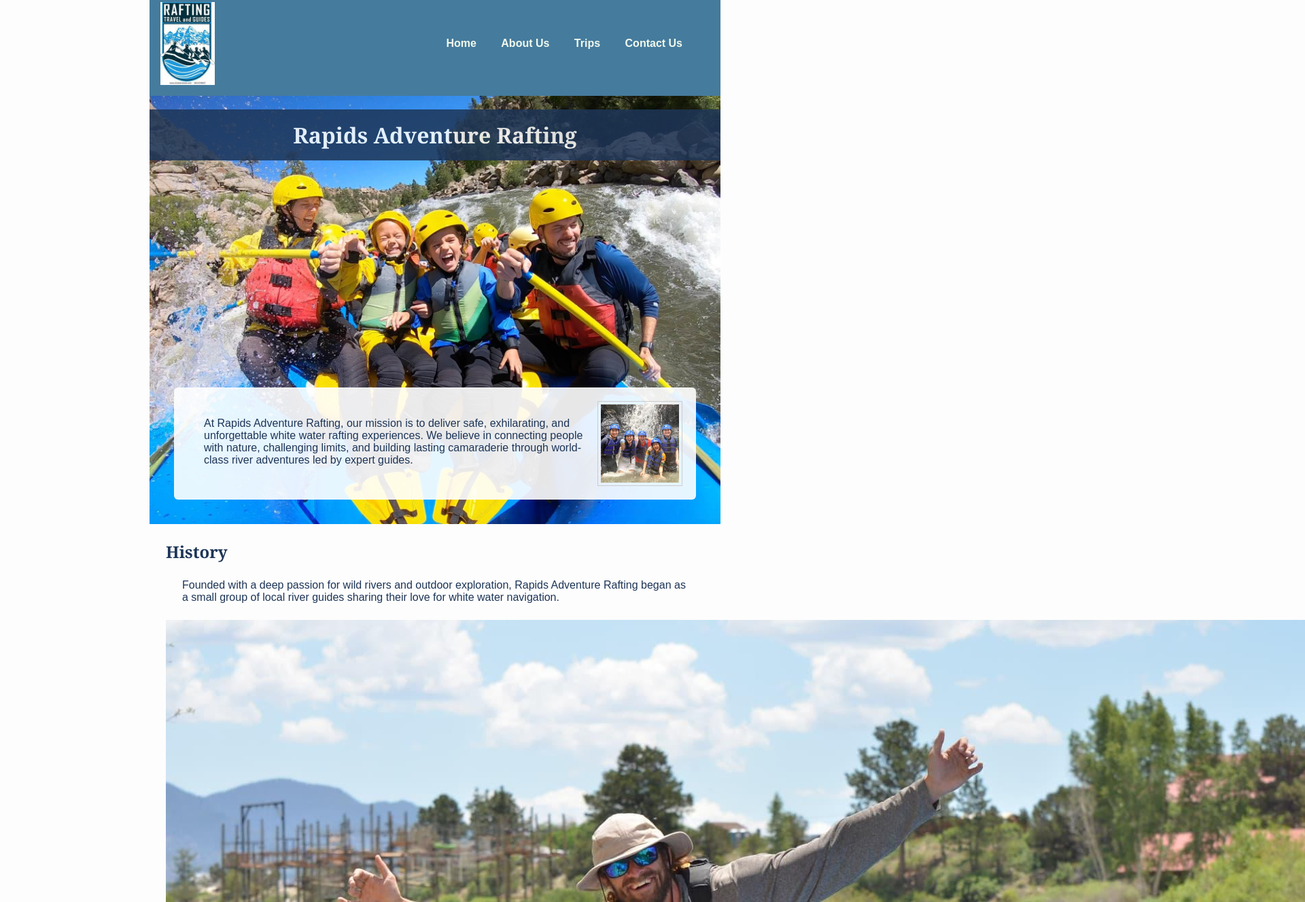
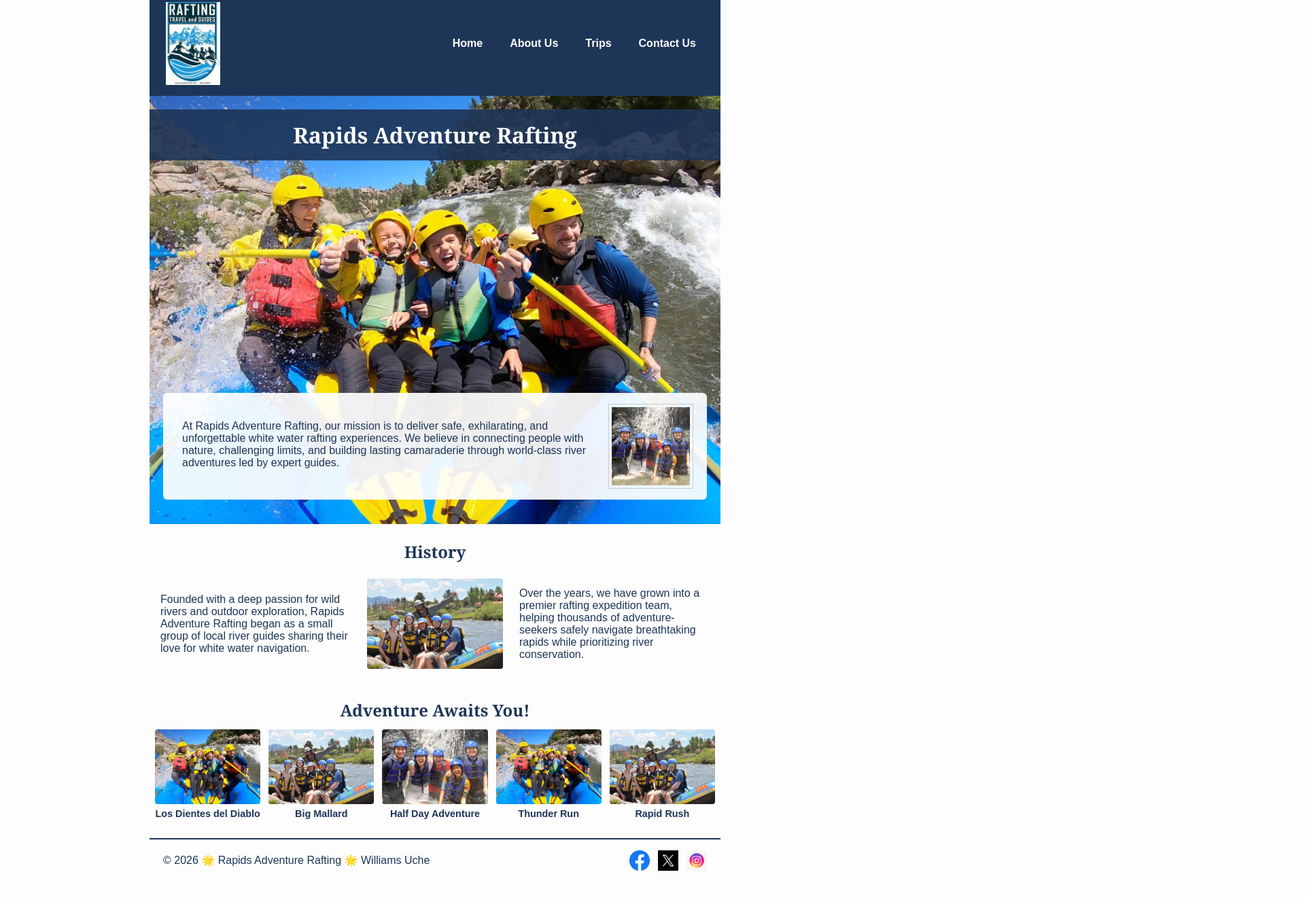
Before and after one commit to Willdad001/wdd130, a plain HTML site: page wwr/about.html in a window 1280 px wide. Shown: the part 13-1340 px from the top of the page at 68% size, 1920 px wide, since content can reach past the window. After the commit the page ends 1310 px from the top, so only its background shows below. Drawn offline with Linux system fonts and the light colour scheme.

Commit message:
week 4 update

```diff
--- a/wwr/styles/rafting.css
+++ b/wwr/styles/rafting.css
@@ -30,28 +30,41 @@ footer {
     margin: 0 auto;
 }
 
+/* Header: CSS Grid */
 header {
-    display: flex;
+    display: grid;
+    grid-template-columns: auto 1fr;
     align-items: center;
-    justify-content: space-between;
-    background-color: var(--secondary-color);
-    padding: 1rem;
+    gap: 1rem;
+    background-color: var(--primary-color);
+    padding: 1rem 1.5rem;
 }
 
 header img {
     width: 80px;
     height: auto;
+    display: block;
 }
 
-nav a {
-    color: var(--accent2-color);
-    text-decoration: none;
-    padding: 0.5rem 1rem;
-    font-weight: bold;
+/* Nav: CSS Flex */
+header nav {
+    display: flex;
+    justify-content: flex-end;
+    align-items: center;
+    gap: 1rem;
 }
 
-nav a:hover {
-    text-decoration: underline;
+header nav a {
+    color: #ffffff;
+    text-decoration: none;
+    padding: 0.5rem 0.75rem;
+    font-weight: bold;
+    border-radius: 4px;
+}
+
+header nav a:hover {
+    background-color: var(--secondary-color);
+    color: #ffffff;
 }
 
 h1,
@@ -60,11 +73,10 @@ h2 {
     color: var(--primary-color);
 }
 
-nav,
 p,
 section,
 article {
-    margin: 16px;
+    margin: 16px 0;
     padding: 8px;
 }
 
@@ -85,9 +97,8 @@ article {
     width: 100%;
     padding: 16px;
     text-align: center;
-    opacity: 0.85;
-    background-color: var(--primary-color);
-    color: #fff;
+    background-color: rgba(29, 53, 87, 0.9);
+    color: #ffffff;
 }
 
 .hero article {
@@ -95,8 +106,9 @@ article {
     bottom: 20px;
     left: 20px;
     right: 20px;
-    background-color: rgba(255, 255, 255, 0.9);
-    padding: 20px;
+    background-color: rgba(255, 255, 255, 0.92);
+    color: var(--primary-color);
+    padding: 16px 20px;
     border-radius: 6px;
 }
 
@@ -109,28 +121,90 @@ article {
     padding: 4px;
 }
 
-/* Footer Styling */
+/* History Section */
+.history h2 {
+    text-align: center;
+    margin-bottom: 12px;
+}
+
+.history-content {
+    display: grid;
+    grid-template-columns: 1fr 200px 1fr;
+    gap: 16px;
+    align-items: center;
+}
+
+.history-content img {
+    width: 100%;
+    height: auto;
+    display: block;
+    border-radius: 4px;
+}
+
+/* Adventures Section (5 figures horizontally) */
+.adventures h2 {
+    text-align: center;
+    margin-bottom: 12px;
+}
+
+.adventure-gallery {
+    display: grid;
+    grid-template-columns: repeat(5, 1fr);
+    gap: 12px;
+    align-items: start;
+}
+
+.adventure-gallery figure {
+    margin: 0;
+    text-align: center;
+}
+
+.adventure-gallery img {
+    width: 100%;
+    height: 110px;
+    object-fit: cover;
+    display: block;
+    border-radius: 4px;
+}
+
+.adventure-gallery figcaption {
+    margin-top: 6px;
+    font-size: 0.9rem;
+    font-weight: bold;
+    color: var(--primary-color);
+}
+
+/* Footer: Horizontal with social icons on the right */
 footer {
-    margin-top: 15px;
-    border-top: 1px solid #000;
-    text-align: center;
+    margin-top: 20px;
+    border-top: 2px solid var(--primary-color);
+    padding: 16px 20px;
     display: flex;
-    flex-direction: column;
+    justify-content: space-between;
     align-items: center;
-    padding: 20px;
+}
+
+footer p {
+    margin: 0;
+    padding: 0;
+    color: var(--primary-color);
 }
 
 .socialmedia {
     display: flex;
-    gap: 15px;
-    justify-content: center;
+    align-items: center;
+    gap: 12px;
+    margin: 0;
+    padding: 0;
 }
 
 .socialmedia a {
     text-decoration: none;
+    display: inline-block;
 }
 
 .socialmedia img {
     width: 30px;
-    height: auto;
+    height: 30px;
+    display: block;
 }
```
